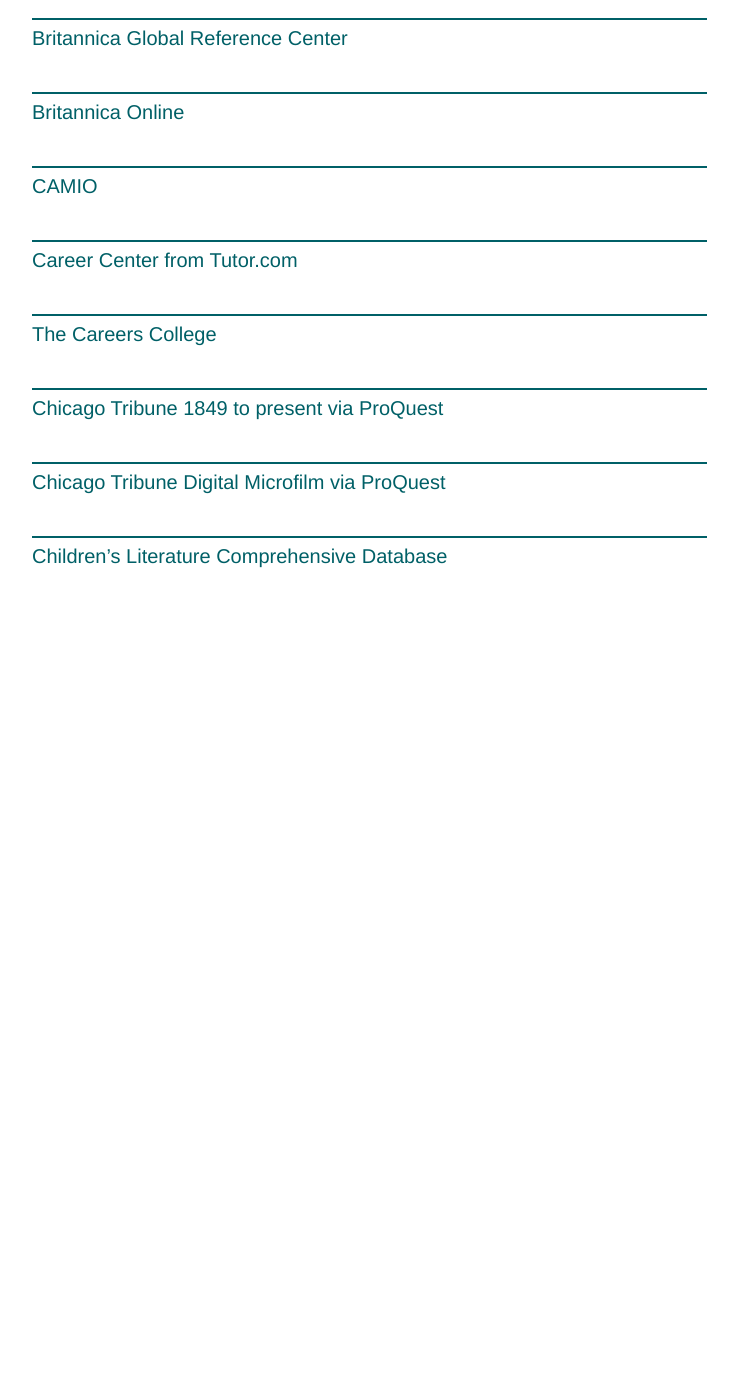
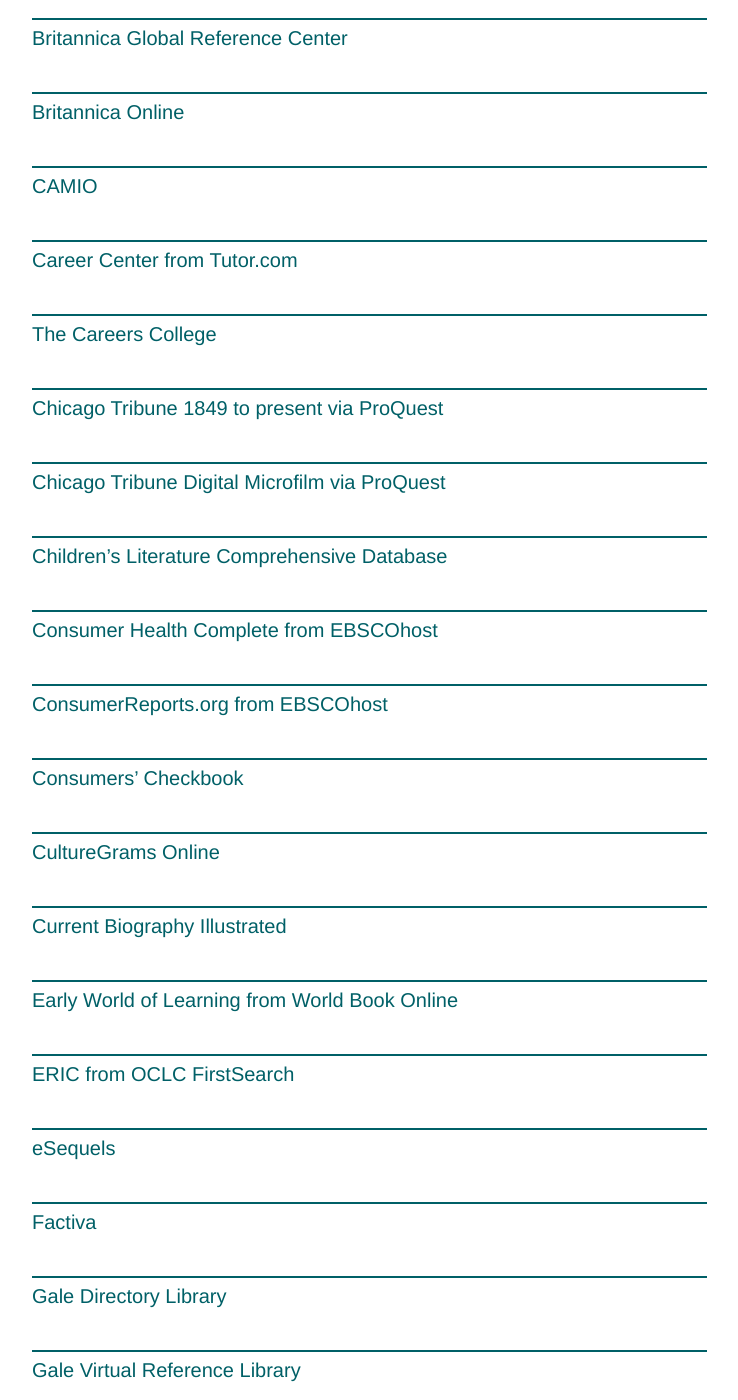
Before and after one commit to skokielibrary/spl-content, a Jekyll site: the page built from _content/bruce/resources--research-topic.markdown, in a window 1280 px wide and 1400 px high, scrolled down 512 px. Shown: the whole window, without its empty margins (126-864 px from the left). Built offline with Jekyll 4.4.1, drawn with Linux system fonts in a browser that asks for light colours; before the commit the page ends 1142 px from its top, so only the background shows below that; some of the changed text lies outside the part shown.

Commit message:
Updated resources--research-topic.markdown

```diff
--- a/_content/bruce/resources--research-topic.markdown
+++ b/_content/bruce/resources--research-topic.markdown
@@ -28,3 +28,39 @@ Tk
 ##Chicago Tribune Digital Microfilm via ProQuest
 
 ##Children's Literature Comprehensive Database
+
+##Consumer Health Complete from EBSCOhost
+
+##ConsumerReports.org from EBSCOhost
+
+##Consumers' Checkbook
+
+##CultureGrams Online
+
+##Current Biography Illustrated
+
+##Early World of Learning from World Book Online
+
+##ERIC from OCLC FirstSearch
+
+##eSequels
+
+##Factiva
+
+##Gale Directory Library
+
+##Gale Virtual Reference Library
+
+##Hoover's Online
+
+##JSTOR
+
+##Kids Search from EBSCO
+
+##LearningExpress Library
+
+##LegalForms from Gale
+
+##LexisNexis Library Express
+
+##Literature Criticism Online&#8212;Something About the Author
```
